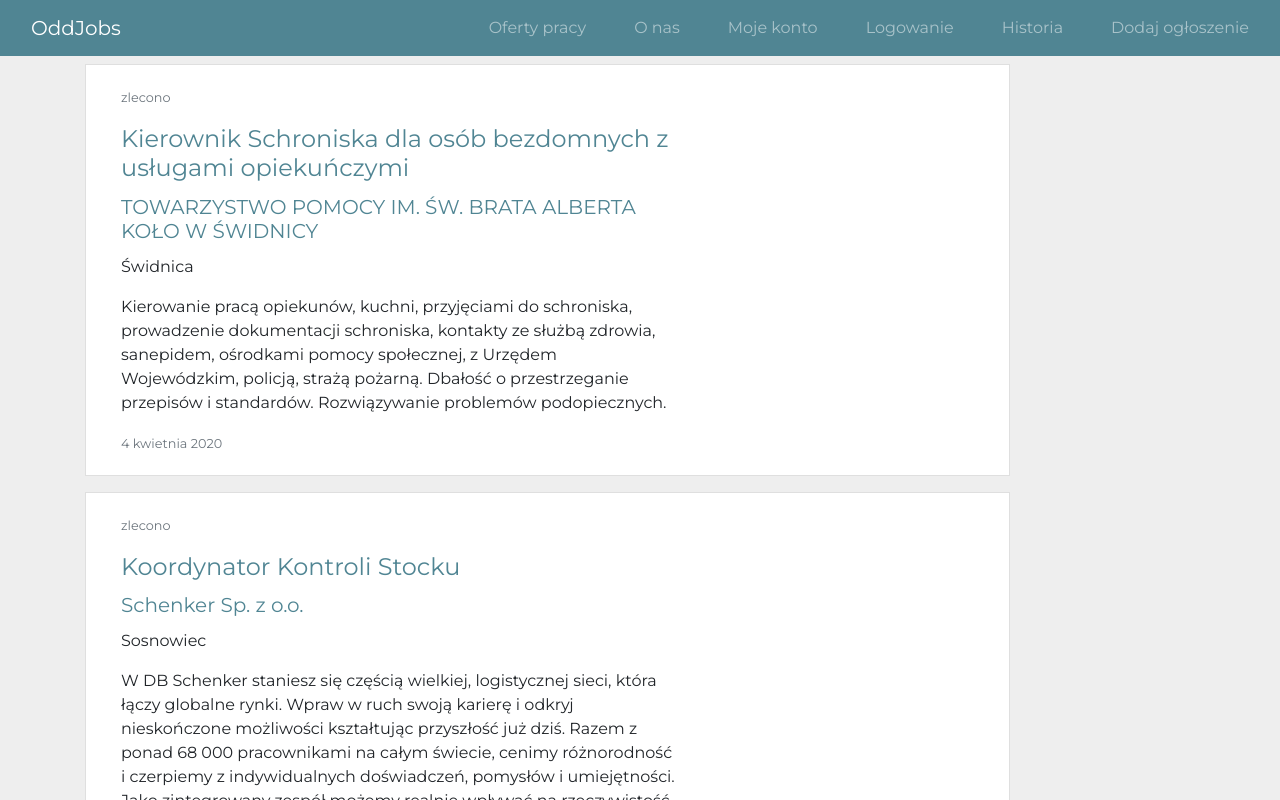
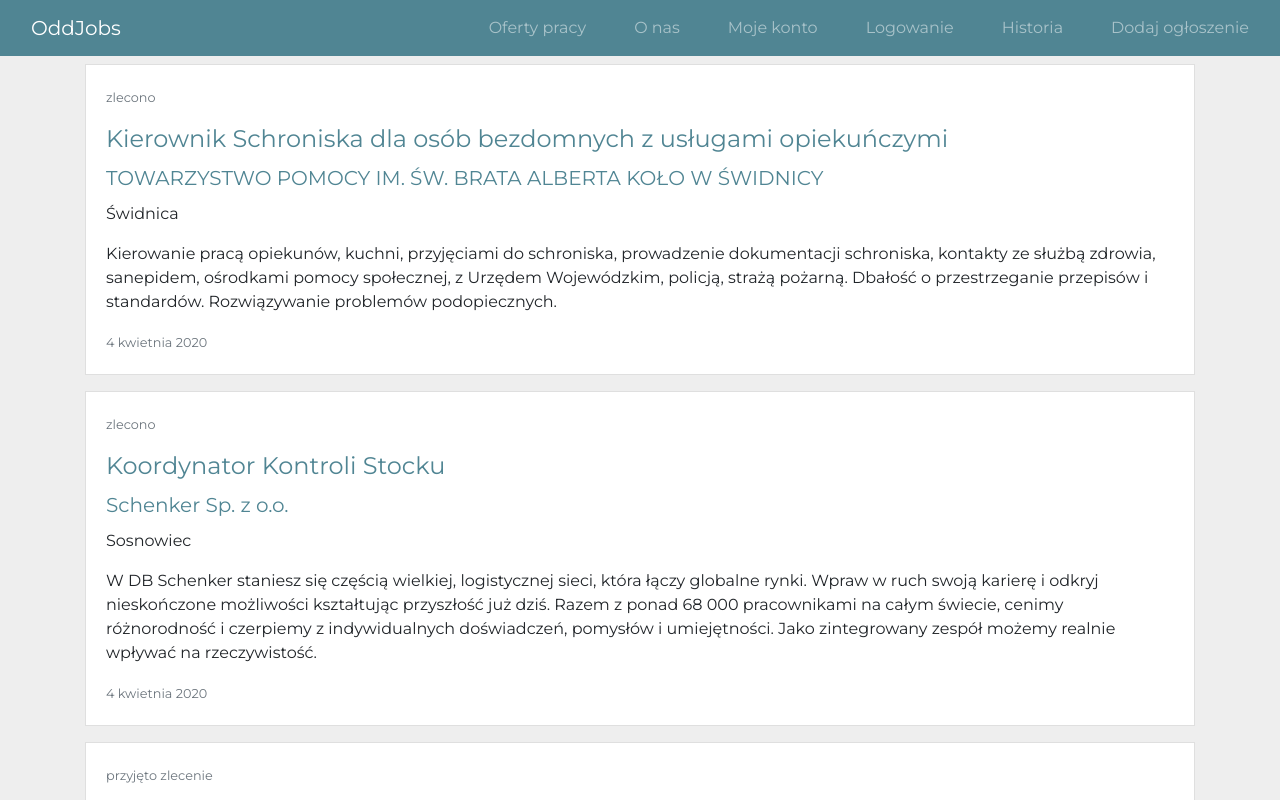
Before and after one commit to krzosa/OddJobsServiceFrontend, a React (Create React App) app: page /history in a window 1280 px wide. Shown: the top 800 px of the page. Built offline with nearby package versions, Linux system fonts and the light colour scheme.

Commit message:
Changes in history view

```diff
--- a/src/views/history/Frame.js
+++ b/src/views/history/Frame.js
@@ -8,10 +8,10 @@ class Frame extends Component {
       <div className="container mt-2 ">
         {data.info.map((item) => (
           <div className="row">
-            <div className="card mb-3 col-10" >
+            <div className="card mb-3 col-100" >
               <div className="row no-gutters">
 
-                <div className="col-md-8">
+                <div className="col-md-100">
                   <div className="card-body">
 
                   <p className="card-text">
```
